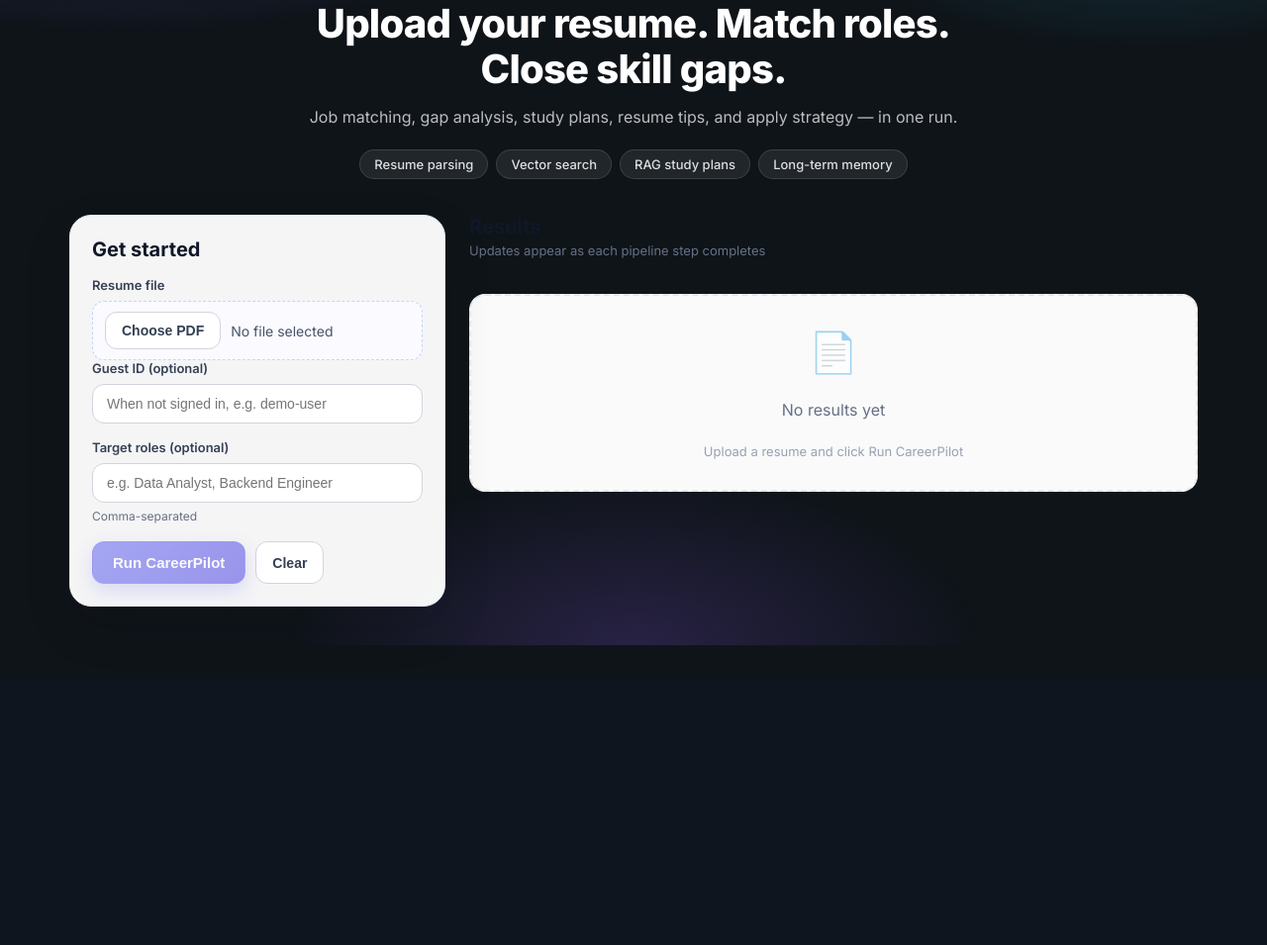
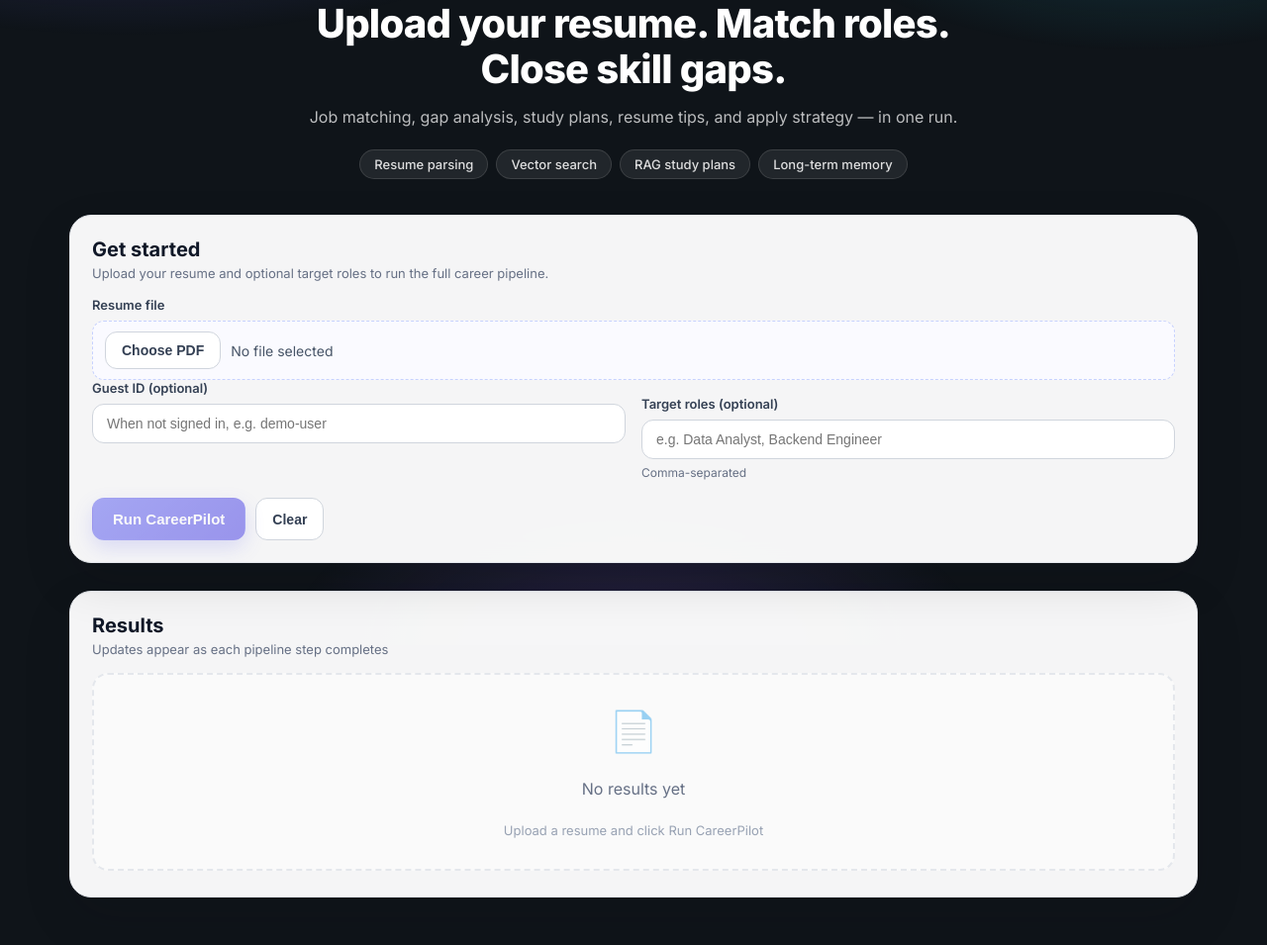
Before and after one commit to e1133132/CareerPilotAI-frontend, a Flask app: page / in a window 1280 px wide. Shown: the part 148-1103 px from the top of the page at 99% size. Before the commit the page ends 800 px from the top, so only its background shows below. Run offline with Flask 3, Linux system fonts and the light colour scheme; some libraries are stand-ins or nearby versions.

Commit message:
beautify

```diff
--- a/static/css/styles.css
+++ b/static/css/styles.css
@@ -346,54 +346,28 @@ body::before {
     border: 1px solid rgba(255, 255, 255, 0.12);
 }
 
-.main-grid {
-    display: grid;
-    grid-template-columns: minmax(0, 380px) minmax(0, 1fr);
-    gap: 24px;
-    align-items: start;
+.main-stack {
+    display: flex;
+    flex-direction: column;
+    gap: 28px;
+    width: 100%;
 }
 
-.panel-input {
-    position: sticky;
-    top: 88px;
-    align-self: start;
-    z-index: 2;
+.panel-input,
+.panel-results {
+    width: 100%;
+    min-width: 0;
 }
 
-@media (min-width: 901px) {
-    .panel-results {
-        display: contents;
-    }
-
-    .results-rail {
-        grid-column: 2;
-        grid-row: 1;
-        display: flex;
-        flex-direction: column;
-        gap: 20px;
-        min-width: 0;
-    }
-
-    .results-list {
-        display: contents;
-    }
-
-    .result-card.layout-side {
-        grid-column: 2;
-    }
-
-    .result-card.layout-full {
-        grid-column: 1 / -1;
-    }
+.form-fields-row {
+    display: grid;
+    grid-template-columns: 1fr;
+    gap: 16px;
 }
 
-@media (max-width: 900px) {
-    .main-grid {
-        grid-template-columns: 1fr;
-    }
-
-    .panel-input {
-        position: static;
+@media (min-width: 720px) {
+    .form-fields-row {
+        grid-template-columns: 1fr 1fr;
     }
 }
 
@@ -645,6 +619,7 @@ body::before {
     display: flex;
     flex-direction: column;
     gap: 20px;
+    margin-top: 4px;
 }
 
 .result-card {
--- a/static/js/app.js
+++ b/static/js/app.js
@@ -252,9 +252,9 @@ function saveCollapsedState(state) {
   }
 }
 
-function collapsibleCard(id, title, icon, bodyHtml, { collapsed = false, extraClass = "", layout = "full" } = {}) {
+function collapsibleCard(id, title, icon, bodyHtml, { collapsed = false, extraClass = "" } = {}) {
   return `
-    <div class="result-card collapsible layout-${layout} ${extraClass}${collapsed ? " is-collapsed" : ""}" data-card-id="${escapeHtml(id)}">
+    <div class="result-card collapsible ${extraClass}${collapsed ? " is-collapsed" : ""}" data-card-id="${escapeHtml(id)}">
       <button type="button" class="result-card-header collapse-toggle" aria-expanded="${collapsed ? "false" : "true"}">
         <span class="card-icon">${icon}</span>
         <h3>${escapeHtml(title)}</h3>
@@ -547,7 +547,7 @@ function renderSummaryCard(data) {
       ${rejectedCount ? `<p class="timeline-subtitle">${rejectedCount} job(s) marked not interested (hidden from future ranking).</p>` : ""}
       ${notes.length ? `<ul class="summary-notes">${notes.map((n) => `<li>${escapeHtml(n)}</li>`).join("")}</ul>` : `<p class="timeline-subtitle">Supervisor routed the pipeline based on match quality and skill gaps.</p>`}
     `,
-    { collapsed: loadCollapsedState().summary, extraClass: "summary", layout: "side" }
+    { collapsed: loadCollapsedState().summary, extraClass: "summary" }
   );
 }
 
@@ -719,7 +719,7 @@ function renderProfileOverviewCard(profile) {
           </div>
         </div>
     `,
-    { collapsed: loadCollapsedState()["profile-overview"], extraClass: "profile profile-overview", layout: "full" }
+    { collapsed: loadCollapsedState()["profile-overview"], extraClass: "profile profile-overview" }
   );
 }
 
@@ -736,7 +736,7 @@ function renderProfileSkillsCard(profile) {
           ${skills.map((skill) => `<span class="skill-tag">${escapeHtml(skill)}</span>`).join("")}
         </div>
     `,
-    { collapsed: loadCollapsedState()["profile-skills"], extraClass: "profile profile-skills", layout: "full" }
+    { collapsed: loadCollapsedState()["profile-skills"], extraClass: "profile profile-skills" }
   );
 }
 
@@ -767,7 +767,7 @@ function renderProfileEducationCard(profile) {
             .join("")}
         </div>
     `,
-    { collapsed: loadCollapsedState()["profile-education"], extraClass: "profile profile-education", layout: "full" }
+    { collapsed: loadCollapsedState()["profile-education"], extraClass: "profile profile-education" }
   );
 }
 
@@ -809,7 +809,7 @@ function renderProfileExperienceCard(profile) {
             .join("")}
         </div>
     `,
-    { collapsed: loadCollapsedState()["profile-experience"], extraClass: "profile profile-experience", layout: "full" }
+    { collapsed: loadCollapsedState()["profile-experience"], extraClass: "profile profile-experience" }
   );
 }
 
@@ -1451,11 +1451,12 @@ function renderAppShell() {
             </div>
           </section>
 
-          <main class="main-grid">
+          <main class="main-stack">
             <section class="panel panel-input">
               <div class="form-card glass">
                 <div class="panel-head">
                   <h2>Get started</h2>
+                  <p>Upload your resume and optional target roles to run the full career pipeline.</p>
                 </div>
 
                 <div class="form-field">
@@ -1472,6 +1473,7 @@ function renderAppShell() {
                   Signed in — preferences and rejected jobs are saved to your account
                 </div>
 
+                <div class="form-fields-row">
                   <div class="form-field" id="anonymousIdField">
                     <label for="clientId">Guest ID (optional)</label>
                     <input id="clientId" type="text" placeholder="When not signed in, e.g. demo-user" />
@@ -1482,6 +1484,7 @@ function renderAppShell() {
                     <input id="targetRoles" type="text" placeholder="e.g. Data Analyst, Backend Engineer" />
                     <div class="help-text">Comma-separated</div>
                   </div>
+                </div>
 
                 <div id="errorMessage" class="error-message" style="display: none;"></div>
 
@@ -1493,7 +1496,6 @@ function renderAppShell() {
             </section>
 
             <section class="panel panel-results">
-              <div class="results-rail">
               <div class="results-header">
                 <div>
                   <h2>Results</h2>
@@ -1506,7 +1508,6 @@ function renderAppShell() {
                 <div class="empty-icon-wrap">📄</div>
                 <p>No results yet</p>
                 <span class="empty-hint">Upload a resume and click Run CareerPilot</span>
-                </div>
               </div>
 
               <div class="results-list" id="resultsList"></div>
--- a/templates/index.html
+++ b/templates/index.html
@@ -5,10 +5,10 @@
     <meta name="viewport" content="width=device-width, initial-scale=1.0">
     <title>CareerPilot AI</title>
     <link rel="stylesheet" href="https://fonts.googleapis.com/css2?family=Inter:wght@400;500;600;700;800&display=swap">
-    <link rel="stylesheet" href="{{ url_for('static', filename='css/styles.css') }}?v=2">
+    <link rel="stylesheet" href="{{ url_for('static', filename='css/styles.css') }}?v=3">
 </head>
 <body>
     <div id="app"></div>
-    <script src="{{ url_for('static', filename='js/app.js') }}?v=7"></script>
+    <script src="{{ url_for('static', filename='js/app.js') }}?v=8"></script>
 </body>
 </html>
```
Lines whose indentation alone changed are shown as unchanged.
